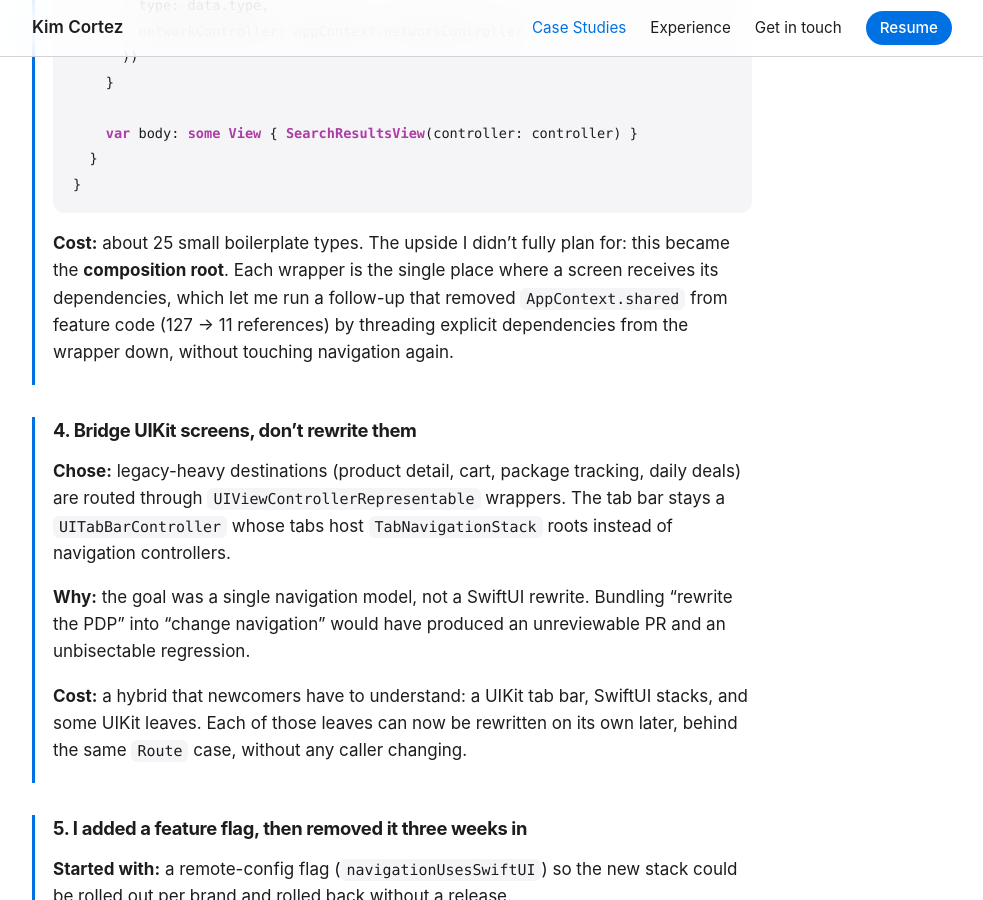
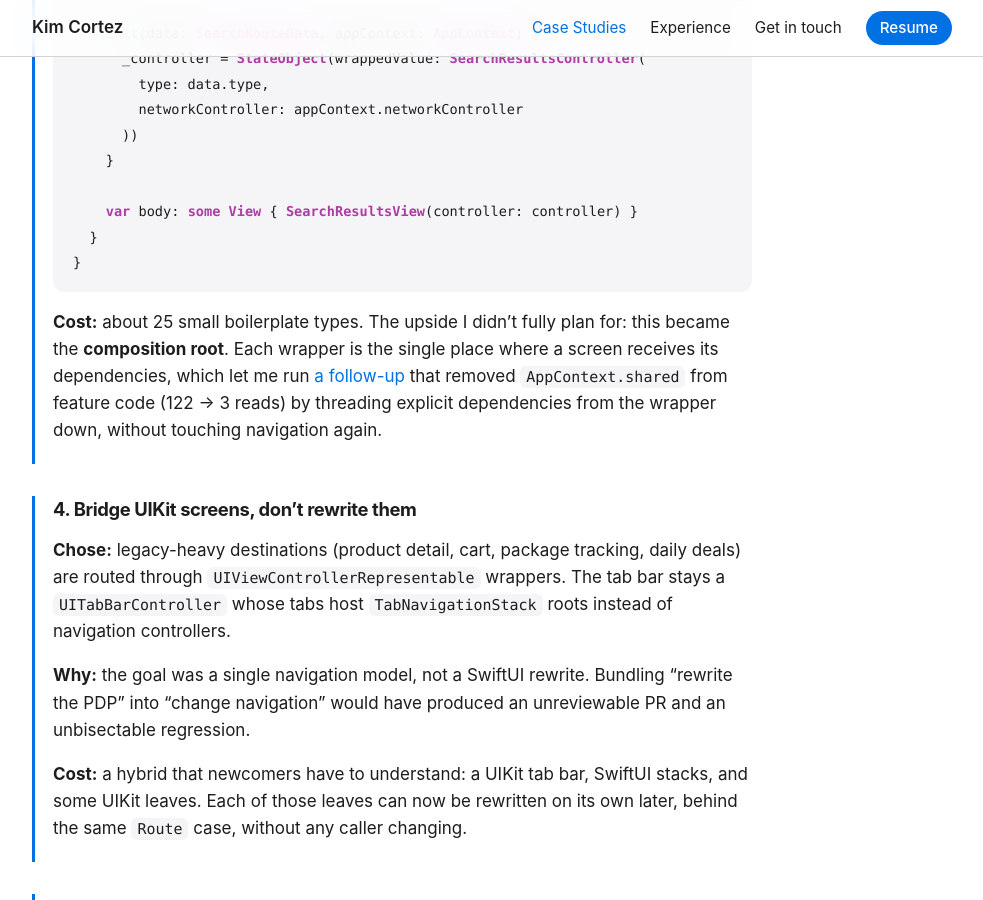
Before and after one commit to kicortez/kicortez.github.io, a Jekyll site: the page built from _case_studies/navigation-stack-migration.md, in a window 1280 px wide and 900 px high, scrolled down 8542 px. Shown: the whole window, without its empty margins (148-1131 px from the left). Built offline with Jekyll 4.4.1, drawn with Linux system fonts in a browser that asks for light colours; some of the changed text lies outside the part shown.

Commit message:
Linked NavigationStack case study to its DI follow-up.

````diff
--- a/_case_studies/navigation-stack-migration.md
+++ b/_case_studies/navigation-stack-migration.md
@@ -11,11 +11,13 @@ order: 2
 featured: true
 ---
 
+<p class="muted"><em>Part 1 of 2. Continued in <a href="/case-studies/removing-app-singleton/">Removing a singleton that wasn't one</a>, which uses the destination wrappers below to remove a global singleton.</em></p>
+
 <div class="stats">
   <div><strong>36</strong><span>typed routes replace ad-hoc pushes</span></div>
   <div><strong>39 → 8</strong><span>direct UIKit push call sites</span></div>
   <div><strong>13 → 0</strong><span>deprecated <code>NavigationView</code>s</span></div>
-  <div><strong>127 → 11</strong><span><code>AppContext.shared</code> lookups (with follow-up)</span></div>
+  <div><strong>122 → 3</strong><span><code>AppContext.shared</code> reads (with <a href="/case-studies/removing-app-singleton/">follow-up</a>)</span></div>
   <div><strong>44</strong><span>router unit tests</span></div>
   <div><strong>178</strong><span>files in the main PR, +3.6k / −2.3k</span></div>
 </div>
@@ -71,7 +73,7 @@ The symptoms, in order of cost:
 - **Navigation state couldn't be inspected.** The only answer to "what is on this tab's stack?" was the view controller tree, so deep links had to cast their way through it. Cast against the wrong type and the link did nothing, silently.
 - **Construction and navigation were tangled.** About two dozen `UIViewController` extension helpers (`showHelp()`, `showOrderDetails()`, `showRewardsMembership()`, …) each built its own hosting controller and pulled dependencies from `AppContext.shared`. You couldn't unit-test any of them without a window.
 - **SwiftUI screens couldn't navigate natively.** A SwiftUI button had to reach back out through `DeepLinkManager.tabBarTopViewController?.navigationController`. Thirteen screens still used the deprecated `NavigationView`.
-- **The singleton was load-bearing.** `AppContext.shared` appeared 127 times in production code, much of it there because the navigation layer had no other way to hand a screen its dependencies.
+- **The singleton was load-bearing.** `AppContext.shared` appeared 122 times in production code, much of it there because the navigation layer had no other way to hand a screen its dependencies.
 
 ## Constraints
 
@@ -257,7 +259,7 @@ struct SearchDestination: View {
 }
 ```
 
-**Cost:** about 25 small boilerplate types. The upside I didn't fully plan for: this became the **composition root**. Each wrapper is the single place where a screen receives its dependencies, which let me run a follow-up that removed `AppContext.shared` from feature code (127 → 11 references) by threading explicit dependencies from the wrapper down, without touching navigation again.
+**Cost:** about 25 small boilerplate types. The upside I didn't fully plan for: this became the **composition root**. Each wrapper is the single place where a screen receives its dependencies, which let me run [a follow-up](/case-studies/removing-app-singleton/) that removed `AppContext.shared` from feature code (122 → 3 reads) by threading explicit dependencies from the wrapper down, without touching navigation again.
 
 </div>
 
@@ -359,7 +361,7 @@ Above that, every PR on the branch ran the unit suite and per-brand smoke UI tes
 - **One way to navigate.** `router.push(route, on: tab)` is the API for buttons, deep links, push notifications and the search bar alike. Direct UIKit push call sites went from 39 to 8, and the remaining ones are presentation edge cases.
 - **Deep links became readable and testable.** Duplicate-screen logic is pattern matching on values, not down-casting controllers.
 - **No `NavigationView` left** (13 → 0), and the custom swipe-back navigation controller was deleted.
-- **It unlocked dependency injection.** The destination layer became the composition root that the `AppContext.shared` removal (127 → 11) built on.
+- **It unlocked dependency injection.** The destination layer became the composition root that the [`AppContext.shared` removal](/case-studies/removing-app-singleton/) (122 → 3) built on.
 - **Built for a team.** Teammates migrated Home, Search, PDP sub-flows and Lists onto the architecture in parallel. After the initial walkthrough, the pattern (route case, wrapper, push) needed no further explanation.
 
 ## What I'd do differently
````
